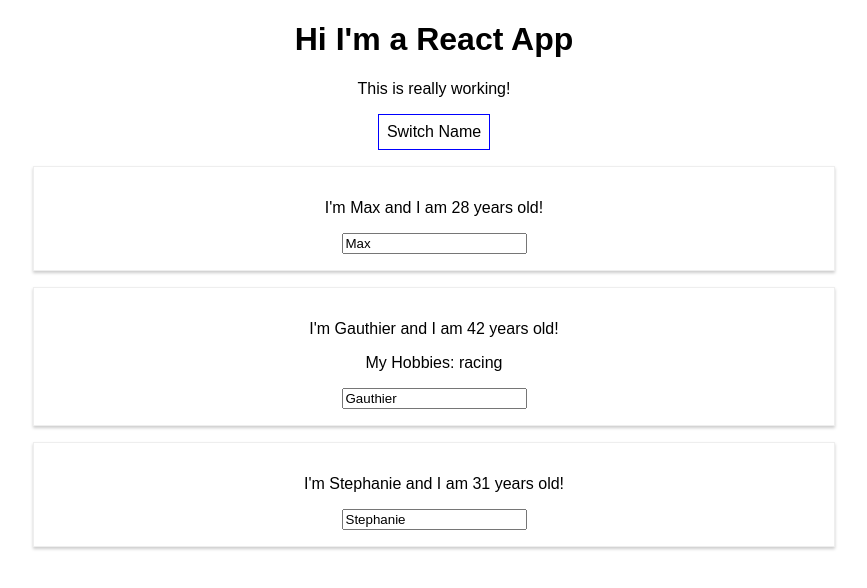
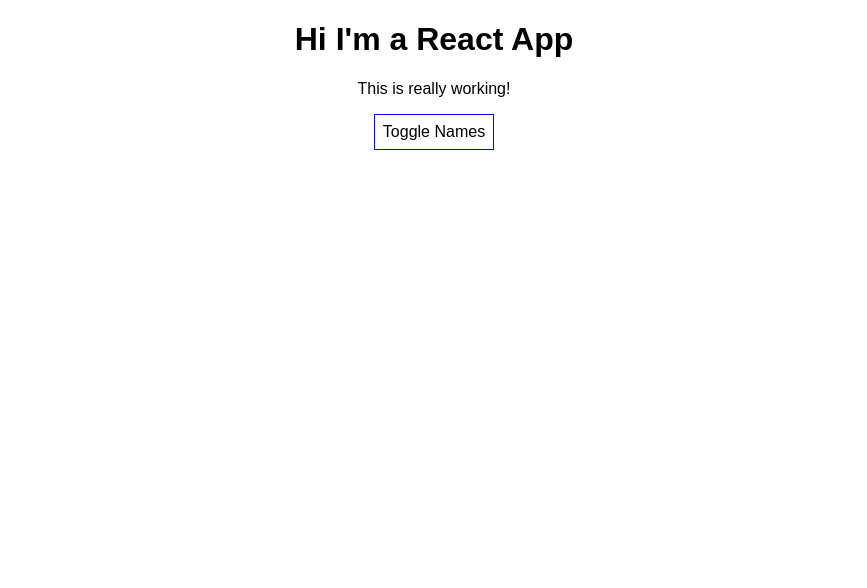
Before and after one commit to gauthier-delmee/react-complete-guide, a React (Create React App) app: page / in a window 1280 px wide. Shown: the top 588 px of the page, without its empty margins (206-1073 px from the left). Built offline with nearby package versions, Linux system fonts and the light colour scheme.

Commit message:
Changed the button to be a toggle to show or hide names.

```diff
--- a/src/App.js
+++ b/src/App.js
@@ -8,7 +8,8 @@
       { name: 'Max', age: 28 },
       { name: 'Gauthier', age: 42 },
       { name: 'Stephanie', age: 31 },
-    ]
+    ],
+    showPersons: false,
   }
 
   switchNameHandler = (newName) => {
@@ -32,6 +33,11 @@
     })
   }
 
+  togglePersonsHandler = () => {
+    const doesShow = this.state.showPersons;
+    this.setState({showPersons: !doesShow});
+  }
+
   render() {
     const style = {
       backgroundColor: 'white',
@@ -46,7 +52,9 @@
         <p>This is really working!</p>
         <button
           style={style}
-          onClick={() => this.switchNameHandler('Eleonora')}>Switch Name</button>
+          onClick={this.togglePersonsHandler}>Toggle Names</button>
+        { this.state.showPersons ?
+          <div>
             <Person
               name={this.state.persons[0].name}
               age={this.state.persons[0].age} />
@@ -58,6 +66,8 @@
             <Person
               name={this.state.persons[2].name}
               age={this.state.persons[2].age} />
+          </div> : null
+        }
       </div>
     );
   }
```
Lines whose indentation alone changed are shown as unchanged.
